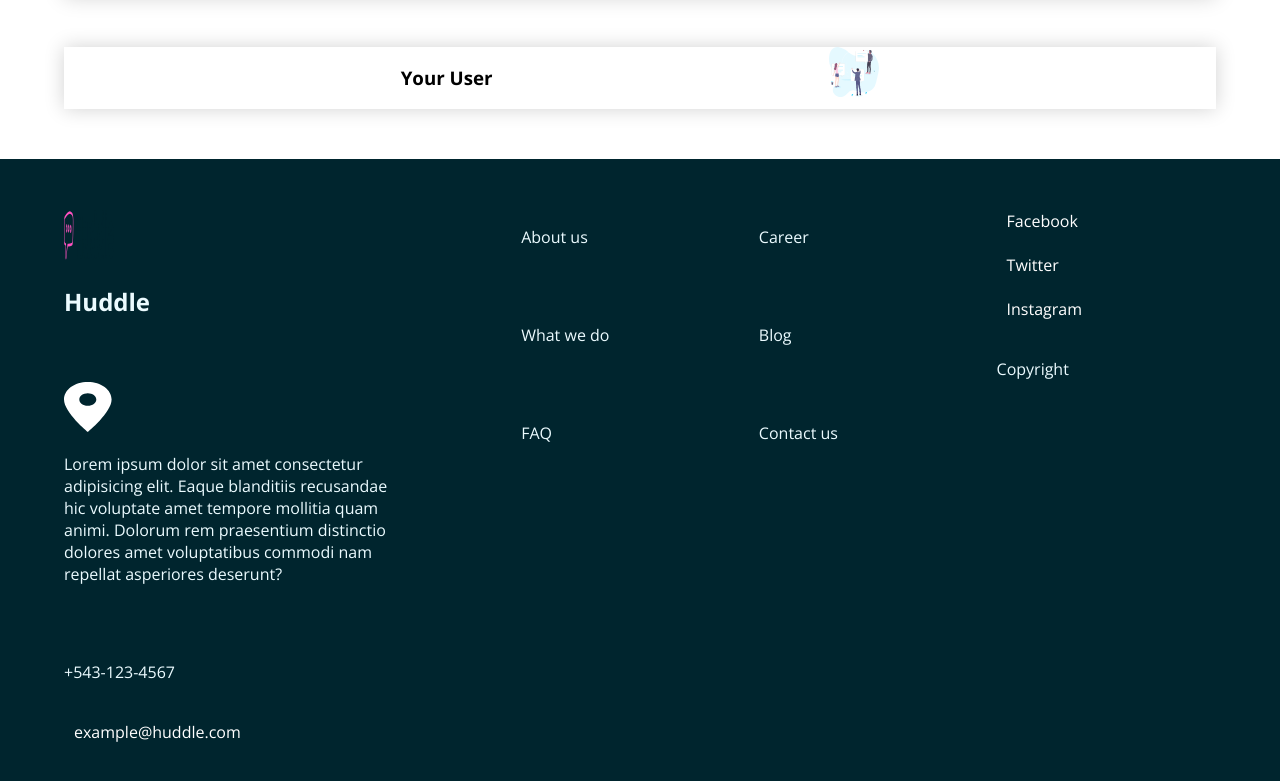
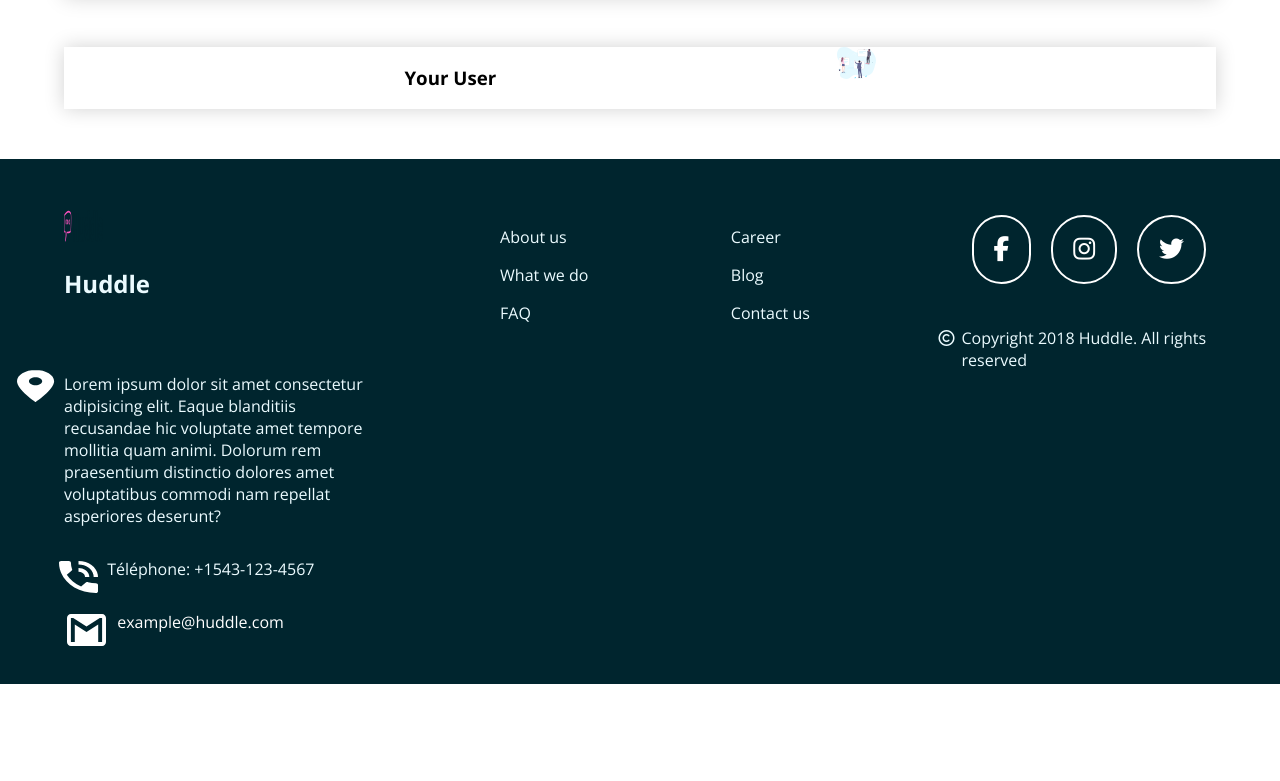
Before and after one commit to Belkian/Projet-bin-me-Clement-Sara-agence-web, a plain HTML site: page index.html in a window 1280 px wide. Shown: the part 697-1478 px from the top of the page. After the commit the page ends 1381 px from the top, so only its background shows below. Drawn offline with nearby package versions, Linux system fonts and the light colour scheme.

Commit message:
Avancement footer

```diff
--- a/index.html
+++ b/index.html
@@ -83,38 +83,40 @@
         <img class="Logo" src="./medias/logo.svg"
         alt="Logo Huddle">
 <h2 class="Title">Huddle</h2>
-        <br />
-        <br />
-        <img class="Logalisation" src="./medias/icon_location.svg">
+        <img class="Localisation positionicon" src="./medias/icon_location.svg">
         <p class="Localisation">
           Lorem ipsum dolor sit amet consectetur adipisicing elit. Eaque
           blanditiis recusandae hic voluptate amet tempore mollitia quam animi.
           Dolorum rem praesentium distinctio dolores amet voluptatibus commodi
           nam repellat asperiores deserunt?
         </p>
-        <br />
-        <br />
-        <p class="Number">+543-123-4567</p>
-        <a href="tel:+543-123-4567"></a>
-        <br />
+        <img class="Telephone positiontel" src="./media/icon_phone.svg">
+        <span class="telSpan">Téléphone:</span> +1543-123-4567 </p>
+        <img class="Email positionmail" src="./medias/icon_email.svg">
         <a href="mailto:example@huddle.com">example@huddle.com</a>
       </div>
       <div class="SecondBloc">
-        <p class="FirstLine">About us</p><br>
-        <br><p class="SecondLine">What we do</p><br>
-        <br><p class="ThirdLine">FAQ</p>
+        <div><p class="FirstLine">About us</p>
+       <p class="SecondLine">What we do</p>
+        <p class="ThirdLine">FAQ</p>
         </div>
+      </div>
         <div class="ThirdBloc">
-          <p class="FirstLine">Career</p><br>
-          <br><p class="SecondLine">Blog</p><br>
-          <br><p class="ThirdLine">Contact us</p>
+          <p class="FirstLine">Career</p>
+        <p class="SecondLine">Blog</p>
+     <p class="ThirdLine">Contact us</p>
 </div>
 <div class="FourBloc">
-  <a href="https://www.facebook.com">Facebook</a><br>
-  <br><a href="https://twitter.com/?lang=fr.">Twitter</a><br>
- <br> <a href="https://www.instagram.com">Instagram</a><br>
- <br><p>Copyright</p>
+<div class="reseauxsociaux">
+  <a href="https://www.facebook.com/"><i class="fa-brands fa-facebook-f hoverrs"></i></a>
+<a href="https://www.instagram.com/"><i class="fa-brands fa-instagram hoverrs"></i></a>
+<a href="https://twitter.com/?lang=fr"><i class="fa-brands fa-twitter hoverrs"></i></a>
+</div>
+<i class="fa-regular fa-copyright"></i><p>Copyright 2018 Huddle. All rights reserved</p>
+
+</p>
     </footer>
   </body>
   <script href="./javascript/javascript.js"></script>
+  <script src="https://kit.fontawesome.com/b7fc755b32.js" crossorigin="anonymous"></script>
 </html>
--- a/style/style.css
+++ b/style/style.css
@@ -11,8 +11,8 @@ a {
 .logo {
 }
 img {
-  height: 50px;
-  width: 50px;
+  height: 32px;
+  width: 39px;
 }
 /* ==================HEADER ===================== */
 header {
@@ -33,6 +33,7 @@ h1 {
   text-align: center;
   border-radius: 50px;
   padding: 10px 50px 0 50px;
+  font-weight: 700;
 }
 .button:hover {
   box-shadow: 0 0 2px rgb(225, 224, 224);
@@ -70,7 +71,7 @@ footer {
   background-color: hsl(192, 100%, 9%);
   color: hsl(193, 100%, 96%);
   display: flex;
-  justify-content: flex-start;
+  justify-content: space-between;
 }
 .FirstBloc {
   width: 30%;
@@ -90,4 +91,56 @@ footer {
 .FourBloc {
   margin: 4% 5%;
 }
+.positionlogo {
+  position: relative;
+  left: -18px;
+  top: 61px;
+}
+.positionicon {
+  position: relative;
+  left: -47px;
+  top: 50px;
+}
+.positiontel {
+  position: relative;
+  left: -5px;
+  top: 18px;
+}
+.positionmail {
+  position: relative;
+  left: 3px;
+  top: 18px;
+}
+.fa-brands {
+  color: white;
+  font-size: 25px;
+  text-align: center;
+  padding: 20px;
+}
+.fa-brands,
+.fa-twitter,
+.fa-instagram,
+.fa-facebook {
+  color: white;
+  font-size: 25px;
+  text-align: center;
+  padding: 20px;
+  border-radius: 50px;
+  border: 2px solid white;
+}
+.hoverrs:hover {
+  color: pink;
+  border: 2px solid pink;
+}
+.reseauxsociaux {
+  display: flex;
+  justify-content: space-evenly;
+  align-items: center;
+}
+.fa-regular,
+fa-copyrightposition {
+  position: relative;
+  left: -23px;
+  top: 38px;
+}
 /* <!-------END FOOTER----> */
```
Also changed, not shown: medias/facebook-f.svg (added), medias/instagram.svg (added), medias/twitter.svg (added).
